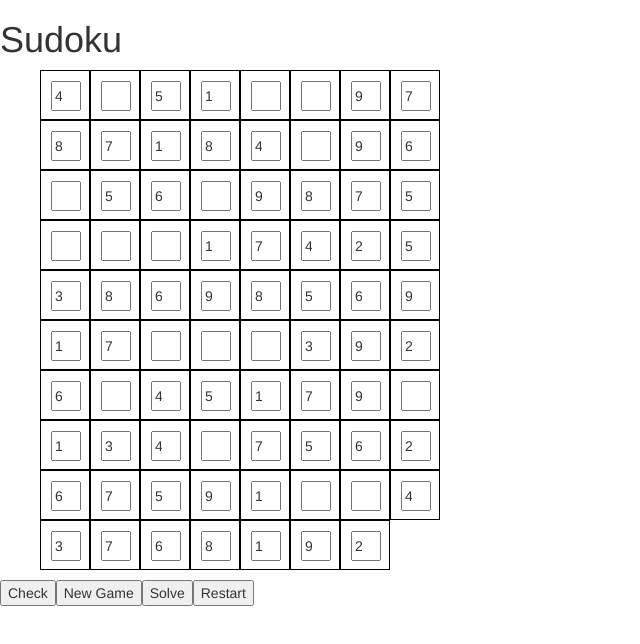
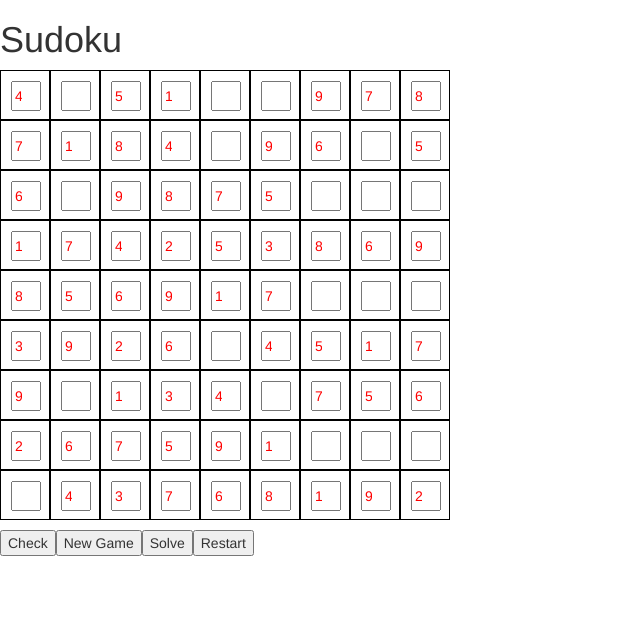
Before and after one commit to LukaszW007/17.8-sudoku, a React app: page / in a window 1280 px wide. Shown: the top 644 px of the page, without its empty margins (0-640 px from the left). Built offline with nearby package versions, Linux system fonts and the light colour scheme.

Commit message:
Fixing colors of tiles

```diff
--- a/src/components/Board.css
+++ b/src/components/Board.css
@@ -3,6 +3,7 @@
     width: 450px;
     list-style-type: none;
     flex-wrap: wrap;
+    padding: 0;
 }
 .boardTile{
     width: 50px;
--- a/src/components/Tile.css
+++ b/src/components/Tile.css
@@ -6,3 +6,12 @@
     top: 10px;
     position: relative;
 }
+.tileRed{
+    color: red;
+    width: 30px;
+    height: 30px;
+    outline: none;
+    left: 10px;
+    top: 10px;
+    position: relative;
+}
--- a/src/components/Tile.js
+++ b/src/components/Tile.js
@@ -13,12 +13,19 @@ class Tile extends React.Component {
 
         this.setState({ tilesNewValue: inputValue }, function() {
             this.props.changedValue(this.state.inputValue);
+
         });
+    }
+    checkColor(value){
+        console.log('wartosc kafelka to '+value);
+        if (value==='.'){
+            return style.tile
+        }else return style.tileRed
     }
     render() {
         return (
             <input
-                className={style.tile}
+                className={this.checkColor(this.state.tilesNewValue)}
                 maxLength={1}
                 type={'number'}
                 max={9}
--- a/src/containers/App.js
+++ b/src/containers/App.js
@@ -8,7 +8,7 @@ class App extends React.Component {
         super(props);
         this.state = {
             initialBoard:
-                '4.51..9787184.96.56.9875...174253869856917...3926.45179.134.756267591….43768192',
+                '4.51..9787184.96.56.9875...174253869856917...3926.45179.134.756267591....43768192',
             board: [],
         };
     }
```
